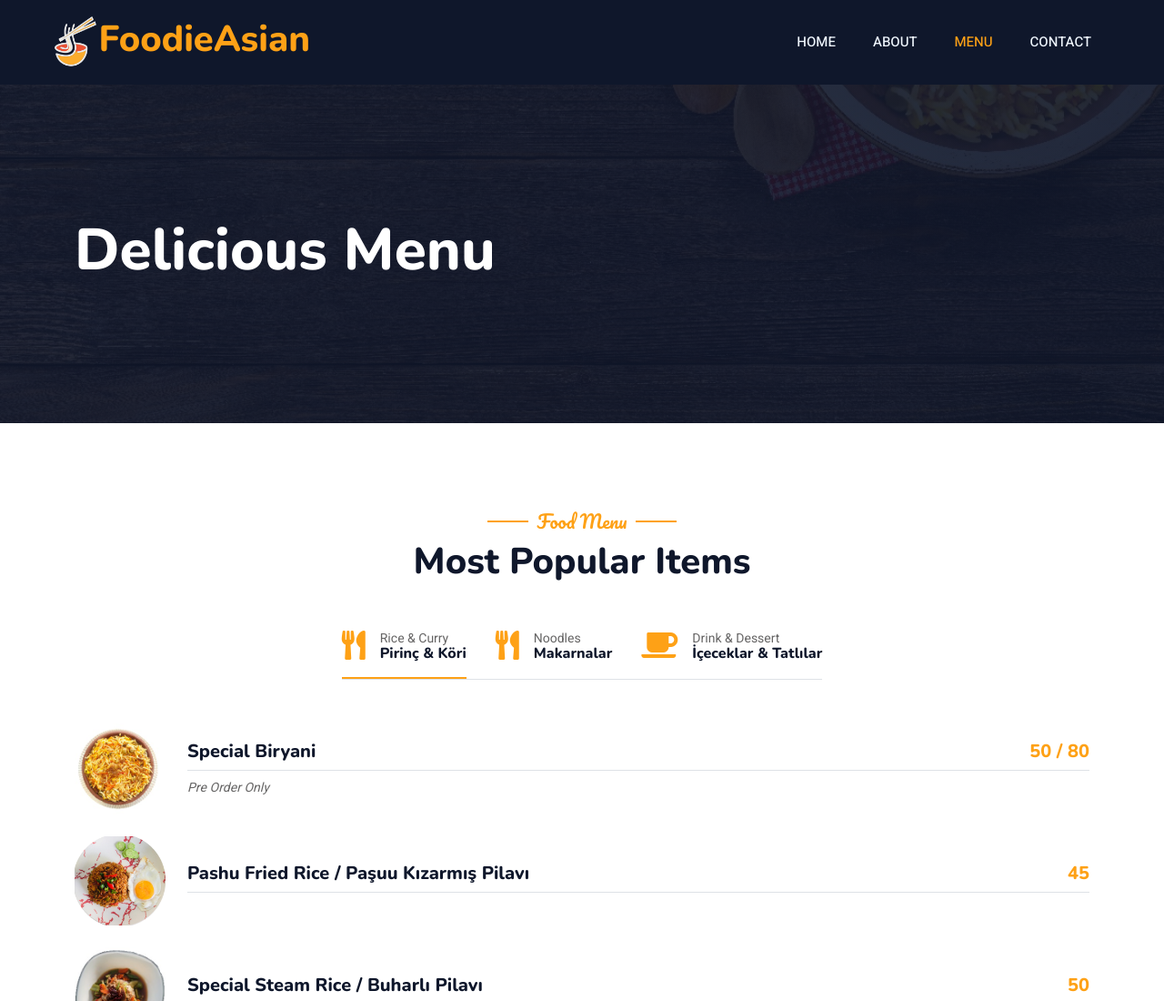
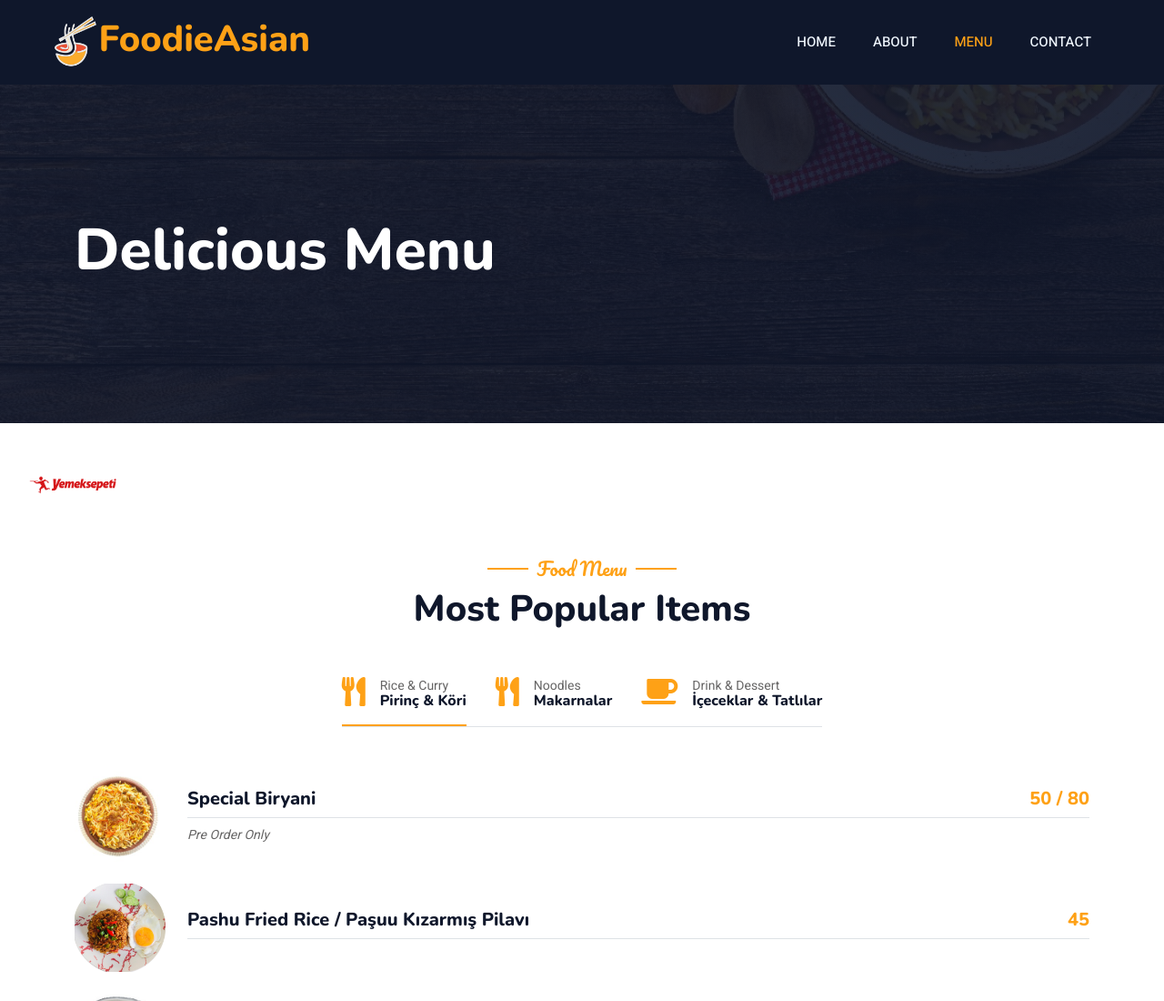
Before and after one commit to kyawswartinwin/foodieasianfinal, a website with bundled scripts: page menu.html in a window 1280 px wide. Shown: the top 1100 px of the page at 91% size. Built offline with nearby package versions, Linux system fonts and the light colour scheme.

Commit message:
menu page yemek added top

```diff
--- a/menu.html
+++ b/menu.html
@@ -80,7 +80,12 @@
 
         </div>
         <!-- Navbar & Hero End -->
+        <div class="row my-3 mx-2">
+            <div class="col-3">
+                <a href="https://www.yemeksepeti.com/restaurant/fvla/foodie-asian"><img src="./img/yemek-sepeti-seeklogo.com.png" alt="yemeksepeti" width="120px"></a>
 
+            </div>
+        </div>
 
         <!-- Menu Start -->
         <div class="container-xxl py-5">
```
